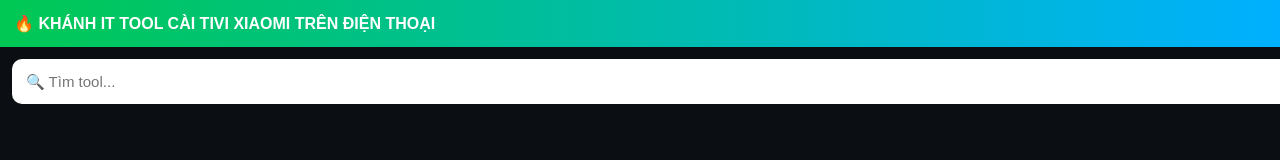
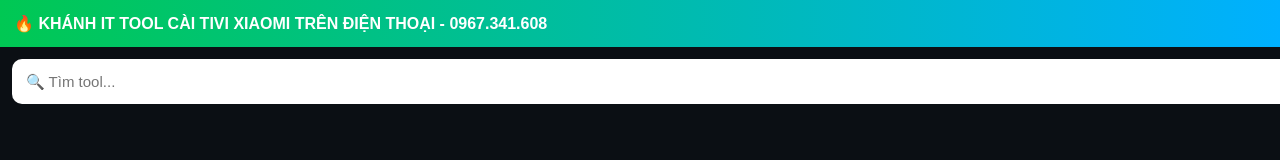
Before and after one commit to khanhitxiaomi/khanhitxiaomi, a plain HTML site: page index.html in a window 1280 px wide. Drawn offline with Linux system fonts and the light colour scheme; no server answers.

Commit message:
Update index.html

```diff
--- a/index.html
+++ b/index.html
@@ -99,7 +99,7 @@
 
 <body>
 
-<div class="header">🔥 KHÁNH IT TOOL CÀI TIVI XIAOMI TRÊN ĐIỆN THOẠI</div>
+<div class="header">🔥 KHÁNH IT TOOL CÀI TIVI XIAOMI TRÊN ĐIỆN THOẠI - 0967.341.608</div>
 
 <div class="container">
 
```
